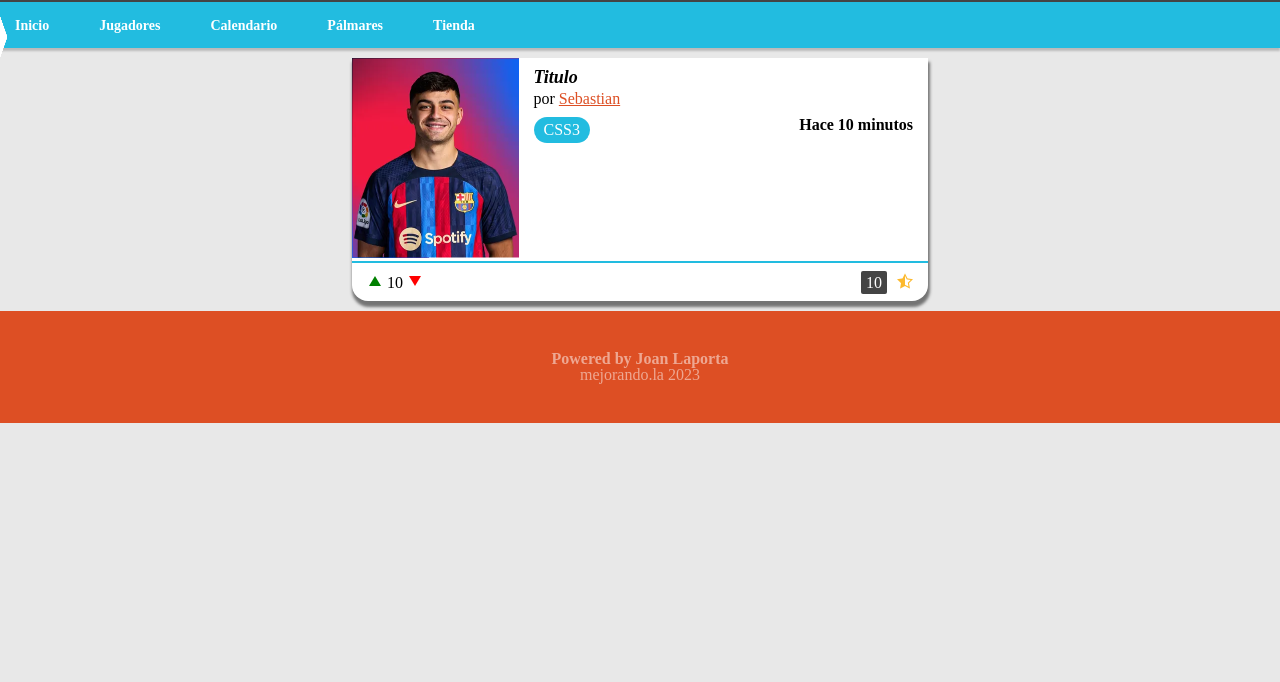
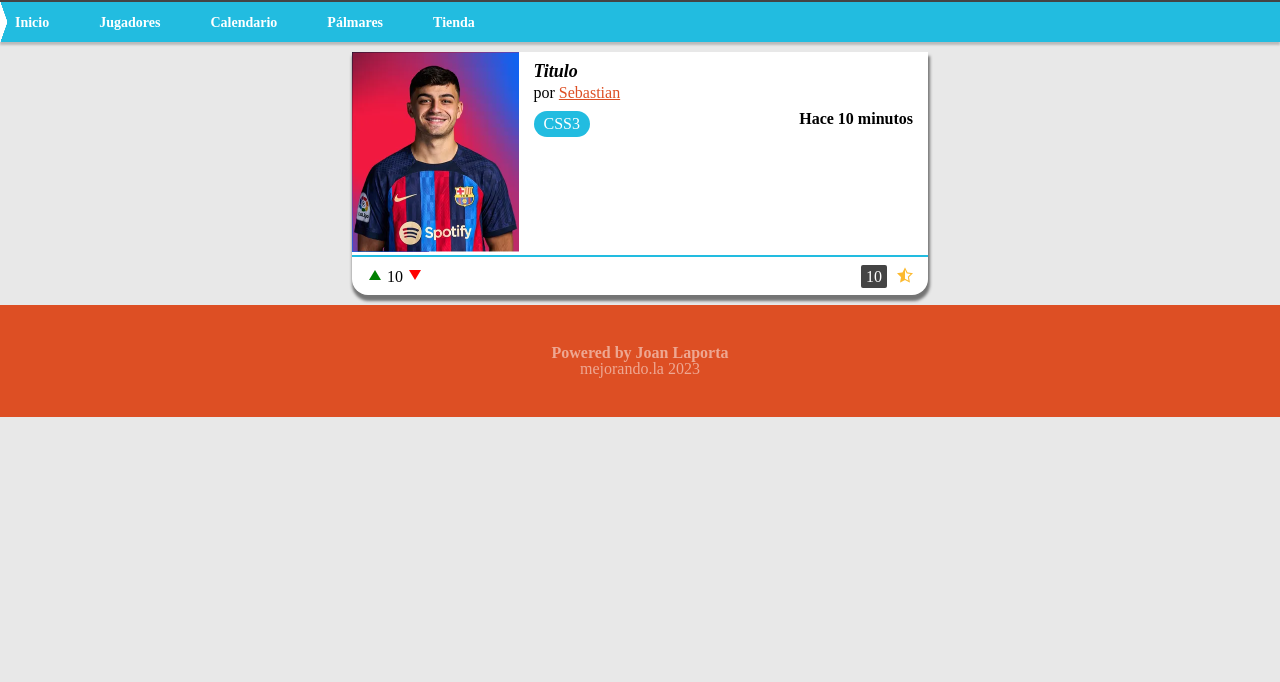
Before and after one commit to gonzalezsebastian/blog, a website built with Vite: page index.html in a window 1280 px wide. Shown: the part 118-800 px from the top of the page. Built offline with nearby package versions, Linux system fonts and the light colour scheme; a web font is replaced by a local one.

Commit message:
Terminado

```diff
--- a/src/assets/css/estilos.styl
+++ b/src/assets/css/estilos.styl
@@ -106,6 +106,12 @@ html
             content: ""
             left:0
             position: absolute
+        .lista
+            height: 40px
+            line-height: 40px
+            margin: 0
+            padding: 0
+            white-space: nowrap
         ul
             display: flex
             background-color: #22bce0
```
Also changed, not shown: src/assets/css/estilos.css.
